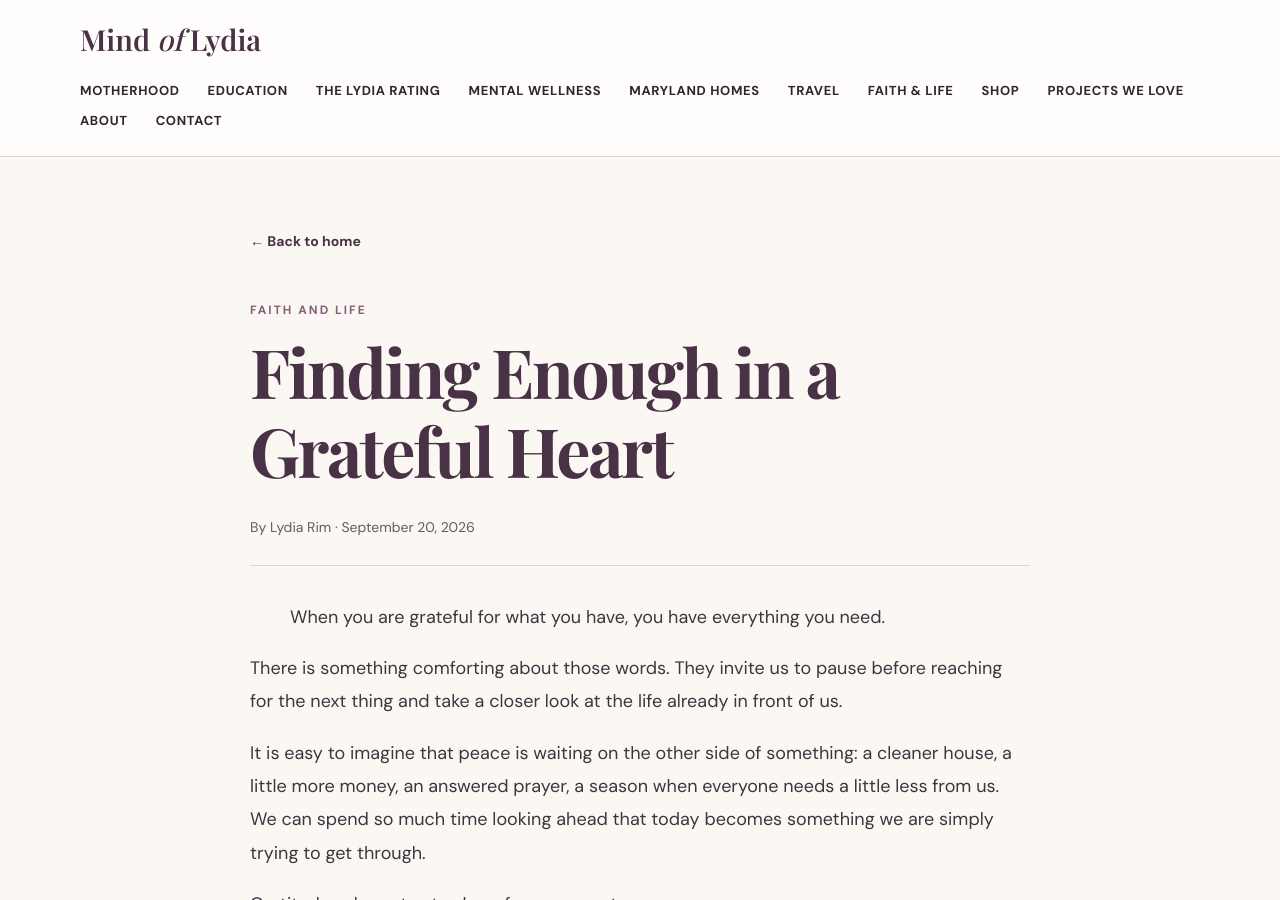
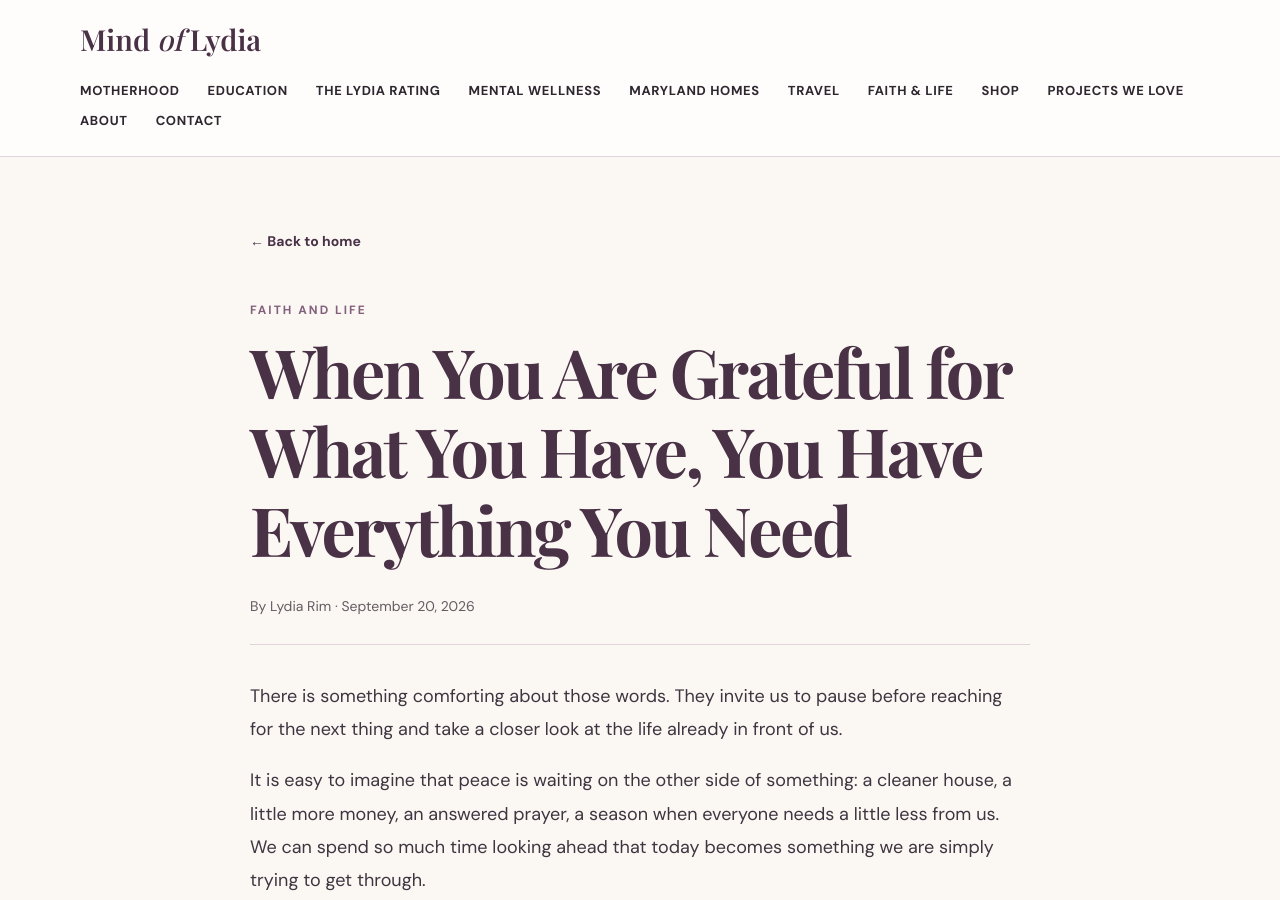
Before and after one commit to lydiarim22-coder/mindoflydia, a Jekyll site: the page built from _posts/2026-09-20-finding-enough-in-a-grateful-heart.md, in a window 1280 px wide and 900 px high. Built offline with Jekyll 4.4.1, drawn with Linux system fonts in a browser that asks for light colours; some web fonts are replaced.

Commit message:
Use gratitude quote as post title

```diff
--- a/_posts/2026-09-20-finding-enough-in-a-grateful-heart.md
+++ b/_posts/2026-09-20-finding-enough-in-a-grateful-heart.md
@@ -1,11 +1,9 @@
 ---
 layout: post
-title: "Finding Enough in a Grateful Heart"
+title: "When You Are Grateful for What You Have, You Have Everything You Need"
 category: faith-and-life
 description: "A reflection on gratitude, faith, and noticing the goodness already present in an unfinished, ordinary life."
 ---
-> When you are grateful for what you have, you have everything you need.
-
 There is something comforting about those words. They invite us to pause before reaching for the next thing and take a closer look at the life already in front of us.
 
 It is easy to imagine that peace is waiting on the other side of something: a cleaner house, a little more money, an answered prayer, a season when everyone needs a little less from us. We can spend so much time looking ahead that today becomes something we are simply trying to get through.
```
